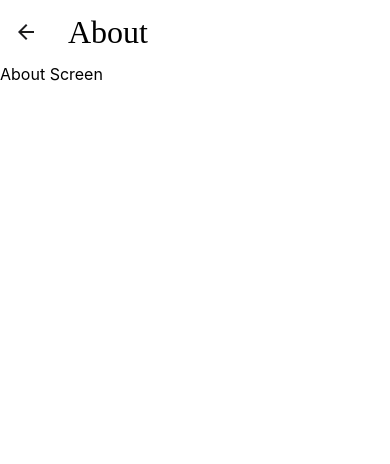
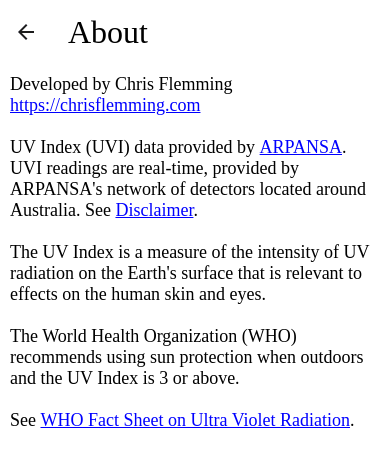
Before and after one commit to chrisflemming/CanberraUVApp, a React Native app: screen /About in a window 390 px wide. Shown: the top 464 px of the page. Built offline with nearby package versions, Linux system fonts and the light colour scheme.

Commit message:
Change app name to "Live UV". Add content to About page. Various other tweaks.

```diff
--- a/App.tsx
+++ b/App.tsx
@@ -4,7 +4,7 @@
 import MainScreen from './screens/MainScreen';
 import SettingsScreen from './screens/SettingsScreen';
 import Svg, {Path} from 'react-native-svg';
-import { StyleSheet, TouchableOpacity } from 'react-native';
+import { Platform, StyleSheet, TouchableOpacity } from 'react-native';
 import AsyncStorage from '@react-native-async-storage/async-storage';
 import AboutScreen from './screens/AboutScreen';
 
@@ -77,6 +77,7 @@
             headerShadowVisible: false,
             headerTitleStyle: {fontFamily: 'SpaceMono-Regular', fontSize: 32, color: 'white'},
             headerTitleAllowFontScaling: true,
+            headerTitleAlign: "center",
             headerLeft: () => (
               <TouchableOpacity style={styles.settingsButton} onPress={() => navigation.navigate('Settings')}>
                 {hamburgerIcon}
@@ -97,7 +98,7 @@
 };
 
 const styles = StyleSheet.create({
-  settingsButton: {paddingBottom: 10}
+  settingsButton: {paddingBottom: Platform.OS === 'ios' ? 10 : 0}
 });
 
 export default App;
--- a/app.json
+++ b/app.json
@@ -1,4 +1,4 @@
 {
   "name": "UvApp",
-  "displayName": "Canberra UV"
+  "displayName": "Live UV"
 }
--- a/screens/AboutScreen.tsx
+++ b/screens/AboutScreen.tsx
@@ -1,22 +1,54 @@
 import { NativeStackScreenProps } from "@react-navigation/native-stack";
 import { RootStackParamList } from "../App";
-import { StyleSheet, Text, View } from "react-native";
+import { StyleSheet, Text, View, Linking } from "react-native";
 
 
 type Props = NativeStackScreenProps<RootStackParamList, 'About'>;
 
 const AboutScreen = ({ route, navigation }: Props) => {
+    const handlePress = (url: string) => {
+        Linking.openURL(url).catch(err => console.error("An error occurred", err));
+    };
 
     return (
         <View style={styles.container}>
-            <Text style={styles.text}>About Screen</Text>
+            <Text style={styles.text}>
+                Developed by Chris Flemming
+                {"\n"}
+                <Text style={styles.link} onPress={() => handlePress('https://chrisflemming.com')}>
+                    https://chrisflemming.com
+                </Text>
+                {"\n\n"}
+                UV Index (UVI) data provided by&nbsp;
+                <Text style={styles.link} onPress={() => handlePress('https://www.arpansa.gov.au/')}>
+                ARPANSA
+                </Text>
+                . UVI readings are real-time, provided by ARPANSA's network of detectors located around Australia.
+                See&nbsp;
+                <Text style={styles.link} onPress={() => handlePress('https://www.arpansa.gov.au/our-services/monitoring/ultraviolet-radiation-monitoring/ultraviolet-radation-data-information#Disclaimer')}>
+                Disclaimer
+                </Text>.
+                {"\n\n"}
+                The UV Index is a measure of the intensity of UV radiation on the Earth's surface that is relevant to effects on the human skin and eyes.
+                {"\n\n"}
+                The World Health Organization (WHO) recommends using sun protection when outdoors and the UV Index is 3 or above.
+                {"\n\n"}
+                See&nbsp;
+                <Text style={styles.link} onPress={() => handlePress('https://www.who.int/news-room/fact-sheets/detail/ultraviolet-radiation')}>
+                    WHO Fact Sheet on Ultra Violet Radiation
+                </Text>.
+            </Text>
         </View>
     );
 }
 
 const styles = StyleSheet.create({
-    container: {backgroundColor: 'white', flex: 1, flexGrow: 1},
-    text: {fontSize: 16, fontFamily: 'Inter', color: 'black', }
+    container: {backgroundColor: 'white', flex: 1, flexGrow: 1, padding: 10},
+    text: {fontSize: 18, fontFamily: 'InterVariable', color: 'black'},
+    link: {
+        color: 'blue',
+        textDecorationLine: 'underline',
+    }
   });
 
 
--- a/screens/MainScreen.tsx
+++ b/screens/MainScreen.tsx
@@ -19,7 +19,7 @@
 
     const interval = setInterval(() => {
       fetchUVIndex();
-    }, 30000);
+    }, 10000);
 
     return () => {
       clearInterval(interval); // Clear interval on component unmount
--- a/screens/SettingsScreen.tsx
+++ b/screens/SettingsScreen.tsx
@@ -1,5 +1,5 @@
 import React, { useEffect, useState } from 'react';
-import { View, Text, StyleSheet, FlatList } from 'react-native';
+import { View, Text, StyleSheet, FlatList, ScrollView } from 'react-native';
 import AsyncStorage from '@react-native-async-storage/async-storage';
 import { RootStackParamList, locationsData } from '../App';
 import { NativeStackScreenProps } from '@react-navigation/native-stack';
@@ -30,10 +30,11 @@
   };
 
   return (
-    <GestureHandlerRootView style={{ flex: 1 }}>
-      <View style={styles.container}>
+    <GestureHandlerRootView style={{ flex: 1, backgroundColor: 'blue' }}>
       <FlatList
         data={locationsListOptions}
+        scrollEnabled={true}
+        contentContainerStyle={{backgroundColor: 'blue', alignItems: "center"}}
         renderItem={({ item }) => (
           <View>
             <TouchableOpacity onPress={() => saveLocation(item.code)}>
@@ -43,7 +44,6 @@
         )}
         keyExtractor={(item) => item.code}
         />
-      </View>
     </GestureHandlerRootView>
   );
 };
```
Also changed, not shown: assets/fonts/InterVariable.ttf (added), 8 other files (tests, documents, lock files or other folders). Lines whose indentation alone changed are shown as unchanged.
